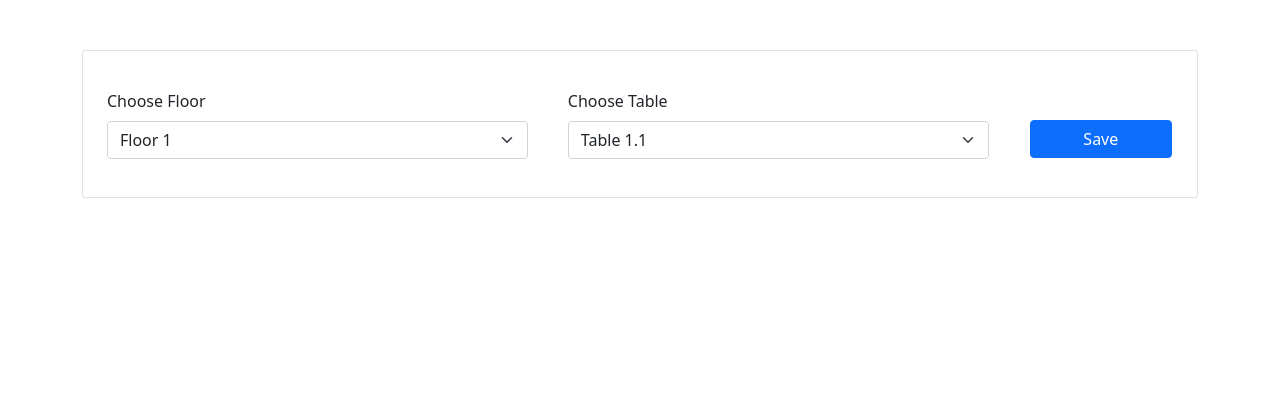
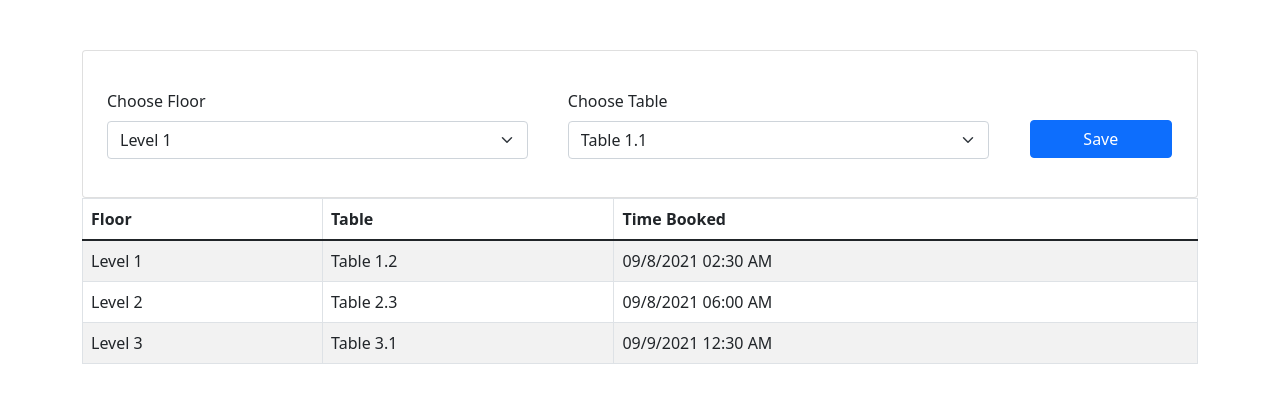
Before and after one commit to ctapales/office-table-booking-app, a React (Create React App) app in the folder react-app/: page / in a window 1280 px wide. Shown: the top 402 px of the page. Built offline with nearby package versions, Linux system fonts and the light colour scheme.

Commit message:
Added reserved table table

```diff
--- a/react-app/public/test-data.json
+++ b/react-app/public/test-data.json
@@ -2,15 +2,15 @@
     "levels": [
       {
         "levelID": 1,
-        "name": "Floor 1"
+        "name": "Level 1"
       },
       {
         "levelID": 2,
-        "name": "Floor 2"
+        "name": "Level 2"
       },
       {
         "levelID": 3,
-        "name": "Floor 3"
+        "name": "Level 3"
       }
     ],
     "tables": [
@@ -59,5 +59,25 @@
         "name": "Table 3.3",
         "levelID": 3
       }
+    ],
+    "reservedTables": [
+      {
+        "reserveID": 1,
+        "levelID": 1,
+        "tableID": 2,
+        "date": "Wed Sep 08 2021 10:30:00 GMT+0800 (Philippine Standard Time)"
+      },
+      {
+        "reserveID": 2,
+        "levelID": 2,
+        "tableID": 6,
+        "date": "Wed Sep 08 2021 14:00:00 GMT+0800 (Philippine Standard Time)"
+      },
+      {
+        "reserveID": 3,
+        "levelID": 3,
+        "tableID": 7,
+        "date": "Thu Sep 09 2021 08:30:00 GMT+0800 (Philippine Standard Time)"
+      }
     ]
   }
--- /dev/null
+++ b/react-app/src/components/Home/ReservationTable.js
@@ -0,0 +1,83 @@
+import React from "react";
+import { Table } from "react-bootstrap";
+
+function GetLevel(levelID, props) {
+  for (let i = 0; i < props["levels"].length; i++) {
+    if (props["levels"][i]["levelID"] === levelID) {
+      return props["levels"][i]["name"];
+    }
+  }
+
+  return;
+}
+
+function GetTable(tableID, props) {
+  for (let i = 0; i < props["tables"].length; i++) {
+    if (props["tables"][i]["tableID"] === tableID) {
+      return props["tables"][i]["name"];
+    }
+  }
+
+  return;
+}
+
+function FormatDate(reservedDate) {
+  let date = new Date(reservedDate);
+  let month = ("0" + (date.getMonth() + 1)).slice(-2);
+  let day = date.getDate();
+  let year = date.getFullYear();
+  let hours = date.getHours();
+  let minutes = date.getMinutes();
+  let ampm = hours >= 12 ? "PM" : "AM";
+  hours = hours % 12;
+  hours = hours ? hours : 12;
+  hours = ("0" + hours).slice(-2);
+  minutes = ("0" + minutes).slice(-2);
+
+  return `${month}/${day}/${year} ${hours}:${minutes} ${ampm}`;
+}
+
+function TableBody(props) {
+  let row = [];
+
+  for (let i = 0; i < props["reservedTables"].length; i++) {
+    let levelName = GetLevel(props["reservedTables"][i]["levelID"], props);
+    let tableName = GetTable(props["reservedTables"][i]["tableID"], props);
+    let timeBooked = FormatDate(props["reservedTables"][i]["date"]);
+
+    row.push(
+      <tr>
+        <td>
+          {levelName}
+        </td>
+        <td>
+          {tableName}
+        </td>
+        <td>
+          {timeBooked}
+        </td>
+      </tr>
+    );
+  }
+
+  return row;
+}
+
+function ReservationTable(props) {
+  return (
+    <Table striped bordered hover>
+      <thead>
+        <tr>
+          <th>Floor</th>
+          <th>Table</th>
+          <th>Time Booked</th>
+        </tr>
+      </thead>
+      <tbody>
+        <TableBody {...props} />
+      </tbody>
+    </Table>
+  );
+}
+
+export default ReservationTable;
--- a/react-app/src/pages/Home/Home.js
+++ b/react-app/src/pages/Home/Home.js
@@ -1,18 +1,24 @@
 import React, { Component } from "react";
 import { Container } from "react-bootstrap";
 import ReservationForm from "../../components/Home/ReservationForm";
+import ReservationTable from "../../components/Home/ReservationTable";
 import "./style.scss";
 
 class Home extends Component {
   constructor(props) {
     super(props);
+
+    // The state handles all information/variables you may want to retain
     this.state = {
       levels: [],
       tables: [],
-      levelTables: []
+      levelTables: [],
+      reservedTables: [],
+      schedule: ["Half", "Full"]
     };
   }
 
+  // Activates after all the elements of the page is rendered correctly
   componentDidMount() {
     this.initialize();
   }
@@ -22,7 +28,8 @@ class Home extends Component {
       this.setState(
         {
           levels: data.levels,
-          tables: data.tables
+          tables: data.tables,
+          reservedTables: data.reservedTables
         },
         () => {
           this.getLevelTables(this.state.levels[0]["levelID"]);
@@ -31,32 +38,40 @@ class Home extends Component {
     });
   }
 
+  // Filters Tables based by Level ID
+  getLevelTables(levelID) {
+    let levelTables = [];
+
+    for (let i = 0; i < this.state.tables.length; i++) {
+      if (this.state.tables[i]["levelID"] === parseInt(levelID, 10)) {
+        levelTables.push(this.state.tables[i]);
+      }
+    }
+
+    this.setState({ levelTables: levelTables });
+  }
+
+  // Handles changes in the floor level dropdown select
   handleLevelChange(event) {
     let levelID = event.target.value;
     this.getLevelTables(levelID);
   }
 
-  getLevelTables(levelID) {
-    let levelTables = [];
+  render() {
+    console.log(`STATE VALUES: ${this.state}`);
 
-    this.state.tables.forEach(table => {
-      if (table["levelID"] === parseInt(levelID, 10)) {
-        levelTables.push(table);
-      }
-    });
-
-    this.setState({ levelTables: levelTables });
-  }
-
-  fetchTablesByFloorID() {}
-
-  render() {
     return (
       <div className="page-home">
         <Container>
           <ReservationForm
+            // Passes all state variables to child component
             {...this.state}
+            // Passes/Binds this.handleLevelChange as handleLevelChange to child component
             handleLevelChange={this.handleLevelChange.bind(this)}
+          />
+          <ReservationTable
+            // Passes all state variables to child component
+            {...this.state}
           />
         </Container>
       </div>
```
